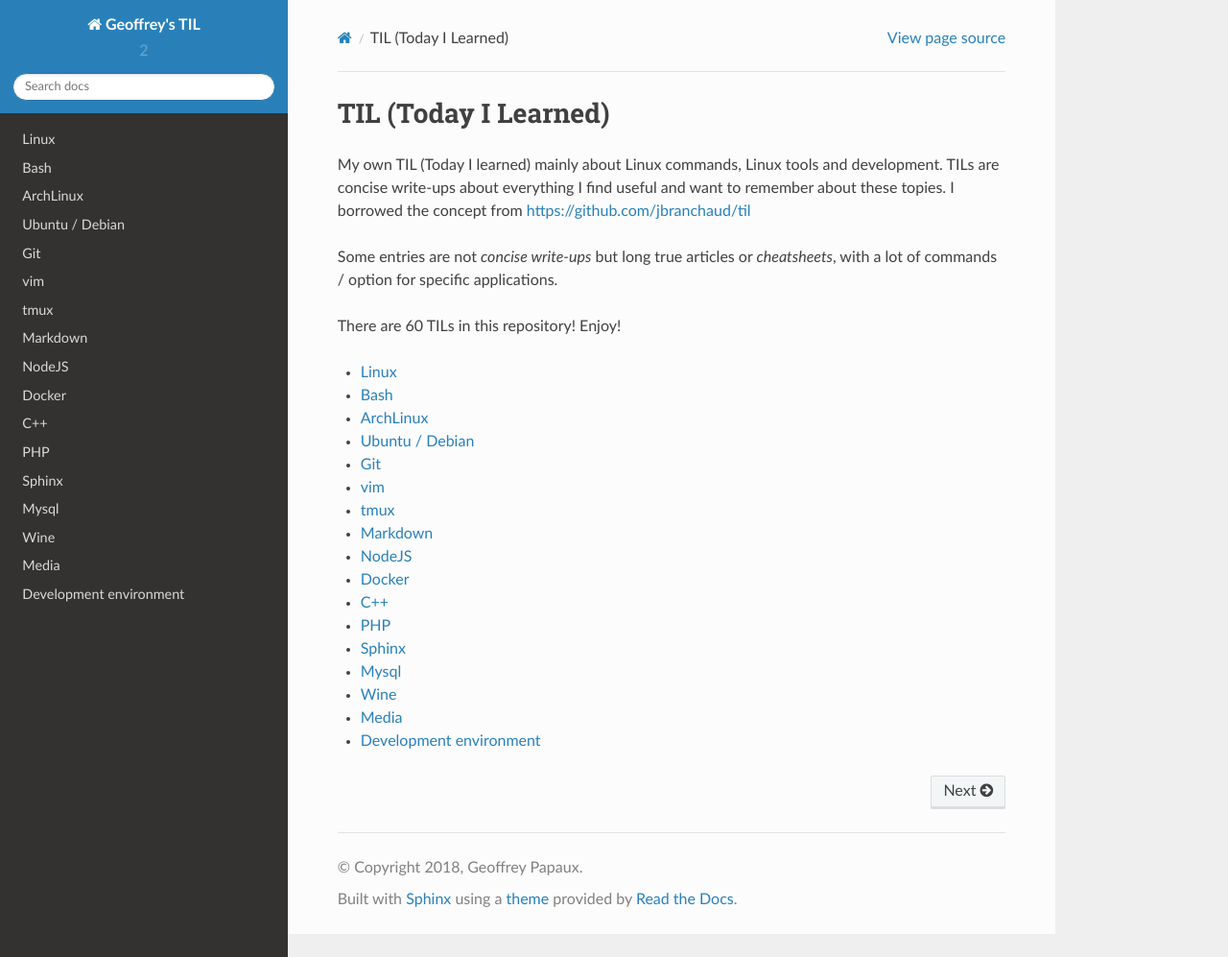
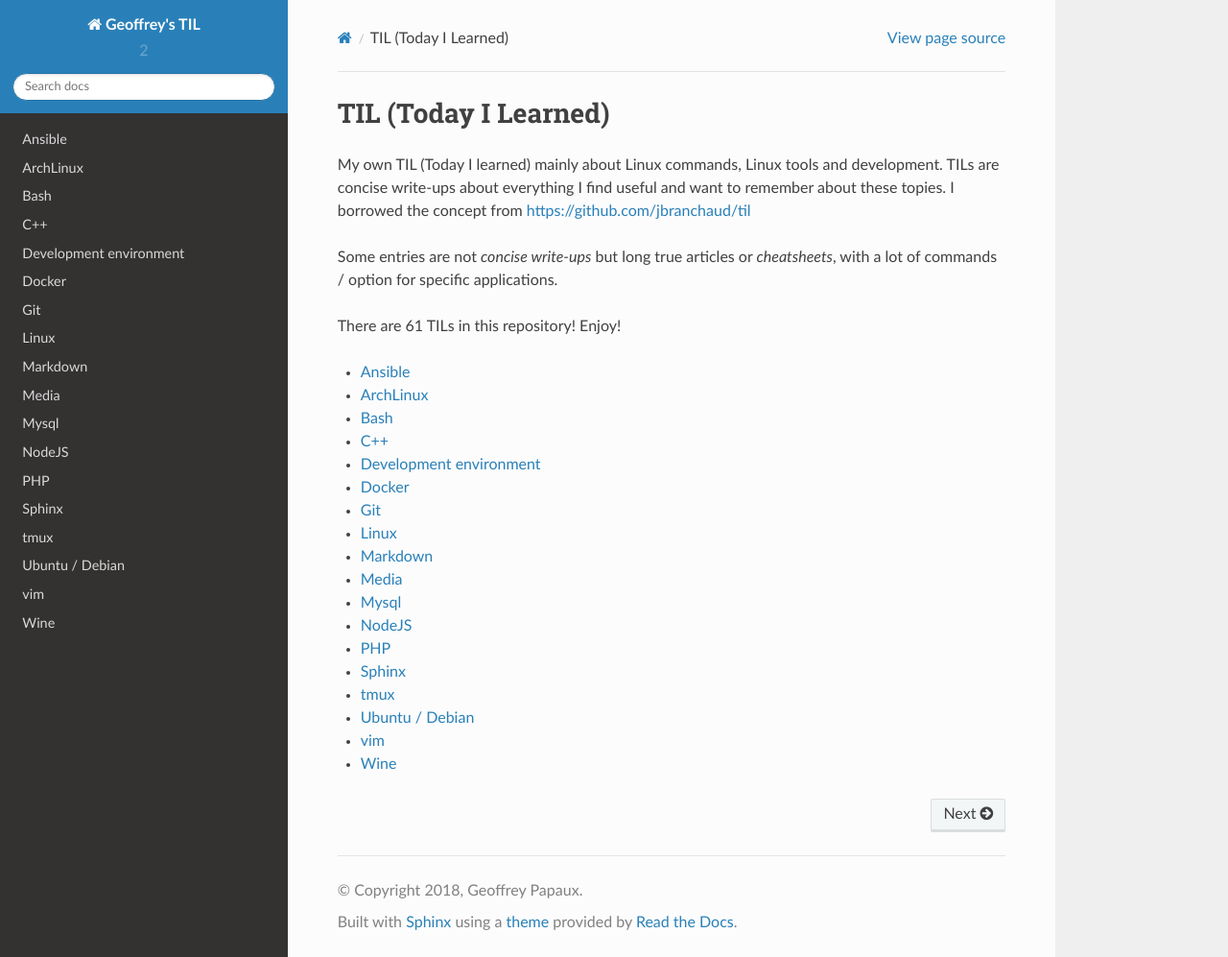
Before and after one commit to papaux/til, a Sphinx documentation site: the page built from source/index.rst, in a window 1280 px wide and 997 px high. Shown: the whole window at 96% size. Built offline with Sphinx 7.4.7 and the Read the Docs theme 2.0.0, drawn with Linux system fonts in a browser that asks for light colours.

Commit message:
ansible: add ad-hoc command, re-order items

```diff
--- a/source/index.rst
+++ b/source/index.rst
@@ -5,25 +5,26 @@
 
 Some entries are not *concise write-ups* but long true articles or *cheatsheets*, with a lot of commands / option for specific applications.
 
-There are 60 TILs in this repository! Enjoy!
+There are 61 TILs in this repository! Enjoy!
 
 .. toctree::
    :maxdepth: 1
 
+   ansible/_.rst
+   archlinux/_.rst
+   bash/_.rst
+   cpp/_.rst
+   dev-env/_.rst
+   docker/_.rst
+   git/_.rst
    linux/_.rst
-   bash/_.rst
-   archlinux/_.rst
-   ubuntu-debian/_.rst
-   git/_.rst
-   vim/_.rst
-   tmux/_.rst
    markdown/_.rst
+   media/_.rst
+   mysql/_.rst
    nodejs/_.rst
-   docker/_.rst
-   cpp/_.rst
    php/_.rst
    sphinx/_.rst
-   mysql/_.rst
+   tmux/_.rst
+   ubuntu-debian/_.rst
+   vim/_.rst
    wine/_.rst
-   media/_.rst
-   dev-env/_.rst
```
Also changed, not shown: source/ansible/_.rst (added, +8 -0 lines), source/ansible/ad-hoc-commands.rst (added, +15 -0 lines).
